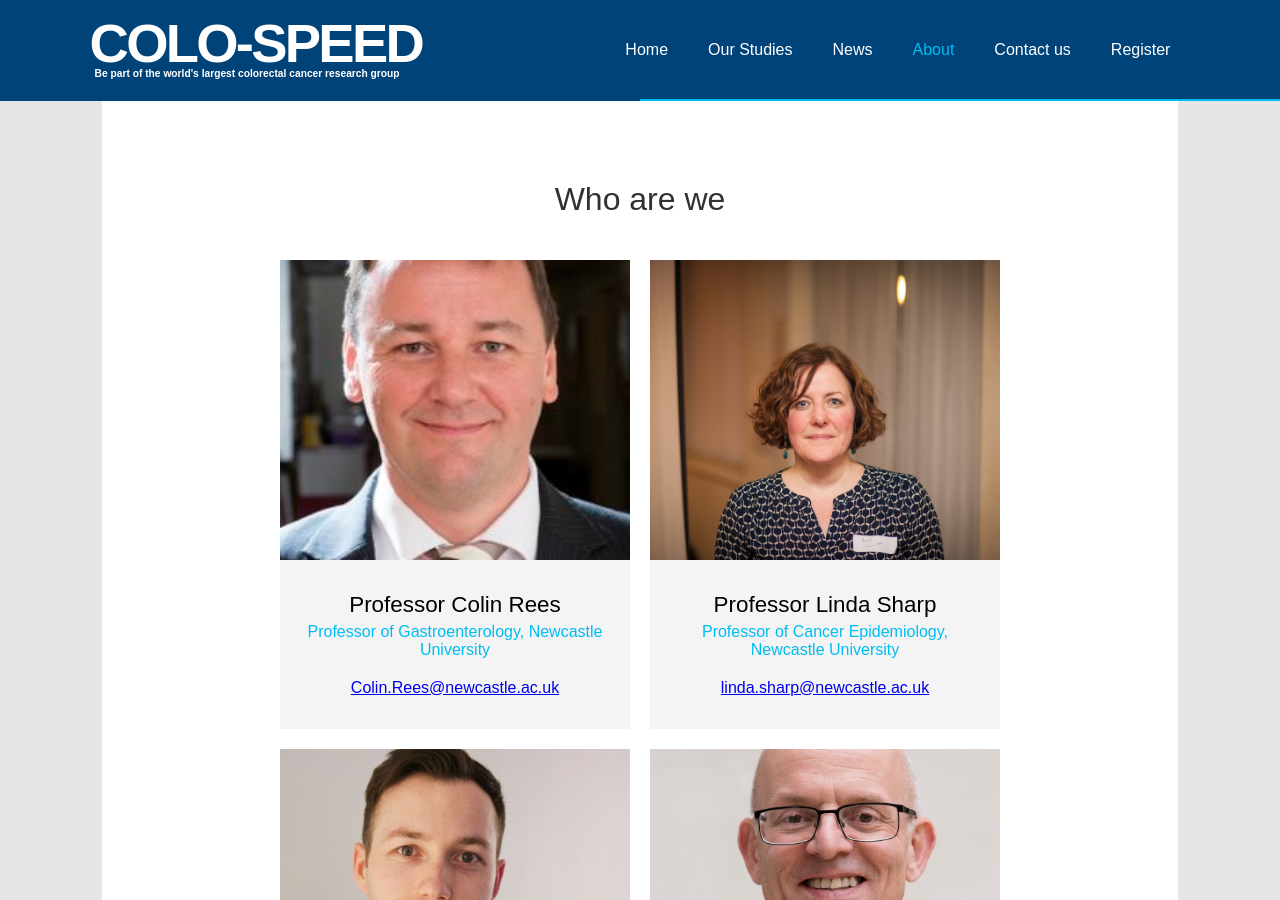
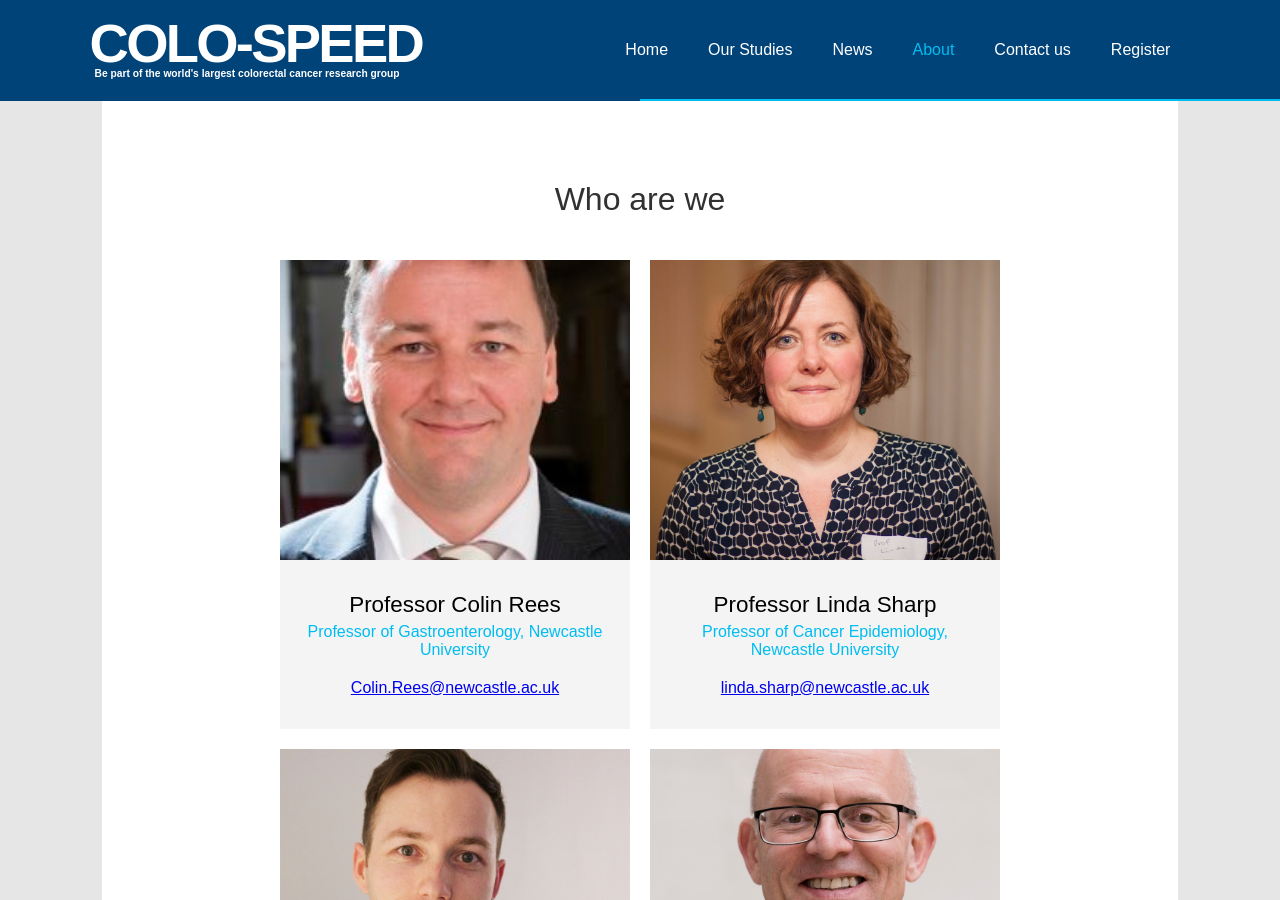
Before and after one commit to not-dalia/colo-speed-v2, a Jekyll site: the page built from _pages/about.html, in a window 1280 px wide and 900 px high, scrolled down 2055 px. Built offline with Jekyll 4.4.1, drawn with Linux system fonts in a browser that asks for light colours; some web fonts are replaced.

Commit message:
updating members

```diff
--- a/_data/members.yml
+++ b/_data/members.yml
@@ -8,7 +8,7 @@
   affiliation: Professor of Cancer Epidemiology, Newcastle University
   bio:
   email: linda.sharp@newcastle.ac.uk
-  image: /assets/images/people/linda.jpg
+  image: /assets/images/people/linda2.jpg
 
 - name: Dr Kyle Montague
   affiliation: Lecturer in Human-Computer Interaction, Newcastle University
```
Also changed, not shown: assets/images/people/linda2.jpg (added).
